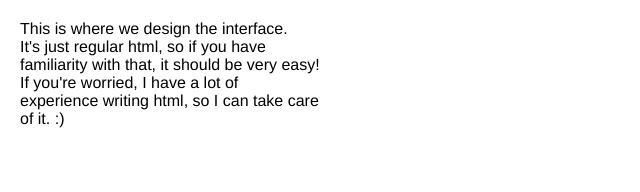
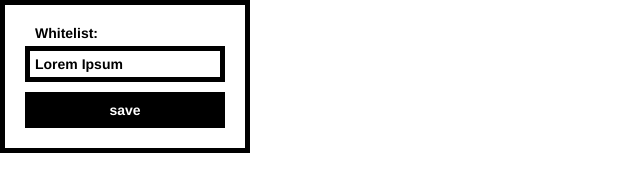
Before and after one commit to ninjabou/Copyable, a browser extension: page ui.html in a window 1280 px wide. Shown: the whole page, without its empty margins (0-640 px from the left). Drawn offline with Linux system fonts and the light colour scheme.

Commit message:
Add mockup ui

```diff
--- a/ui.html
+++ b/ui.html
@@ -2,15 +2,44 @@
 <html>
     <head>
     </head>
-    <body style="width: 300px; margin: 20px;">
-        <p>This is where we design the interface.</p>
-        <p>It's just regular html, so if you have familiarity with that, it should be very easy!</p>
-        <p>If you're worried, I have a lot of experience writing html, so I can take care of it. :)</p>
+    <body>
+        <p style="margin-left: 10px; margin-bottom: 5px;">Whitelist:</p>
+        <div id="whitelist-box" contenteditable="true">
+            <p>Lorem Ipsum</p>
+        </div>
+        <div id="save-button">
+            <p style="text-align: center;"">save</p>
+        </div>
 
         <style>
+            body{
+                width: 200px;
+                height: max-content;
+                padding: 20px;
+                margin: 0;
+                border:5px solid #000;
+            }
+            #whitelist-box{
+                border:5px solid #000;
+                height: max-content;
+                padding: 5px;
+            }
+            #save-button{
+                margin-top: 10px;
+                padding: 10px;
+                color: #fff;
+                background-color: #000;
+                cursor: pointer;
+            }
             p{
                 margin: 0;
                 font-family: Helvetica, sans-serif;
+                font-weight: bold;
+                font-size: 14px;
+                -webkit-user-select: none; /* Safari */
+                -moz-user-select: none; /* Firefox */
+                -ms-user-select: none; /* IE10+/Edge */
+                user-select: none; /* Standard */
             }
         </style>
     </body>
```
